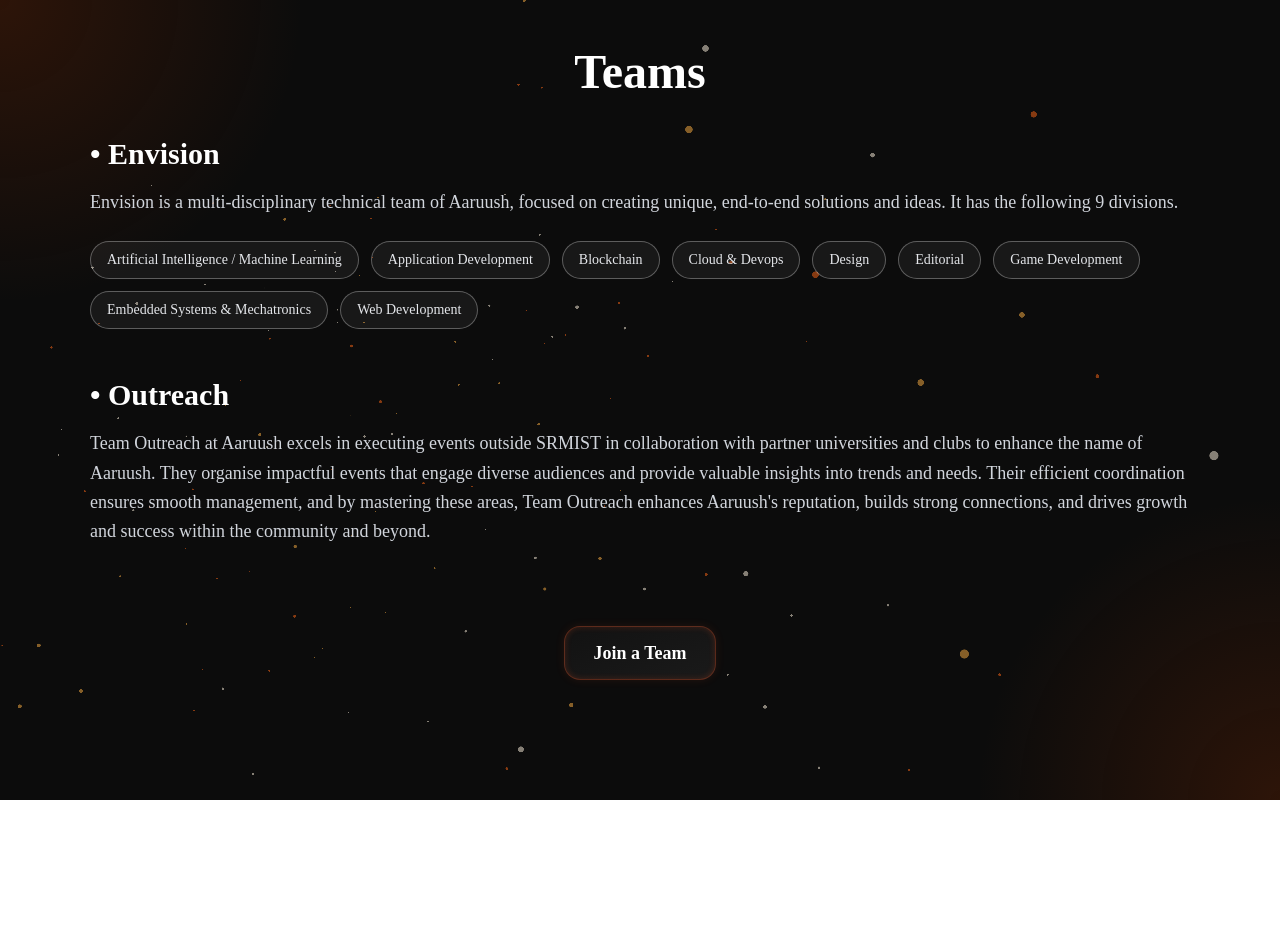
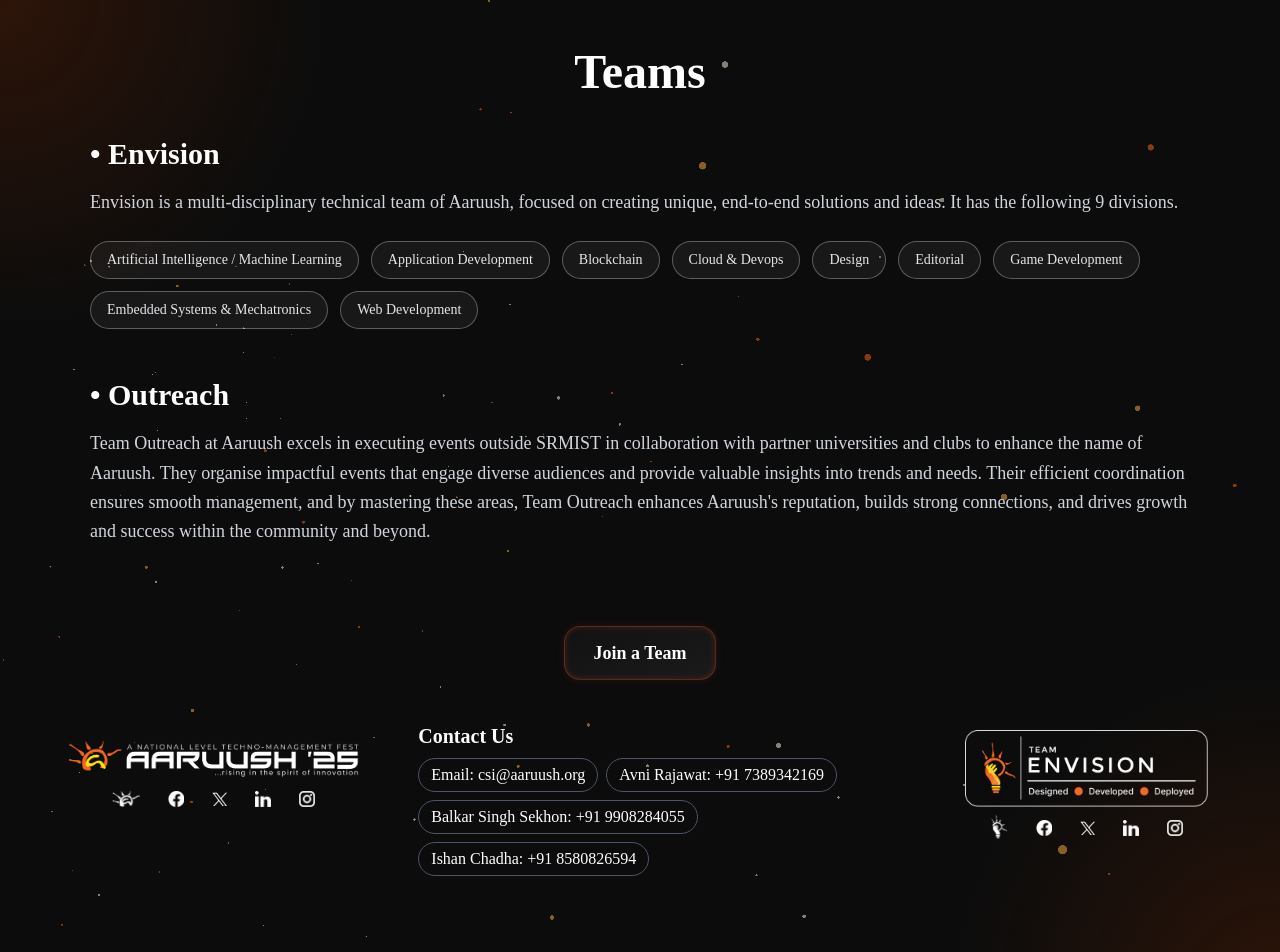
Before and after one commit to team-envision/CFA-25-frontend, a Next.js app: page /components/Teams in a window 1280 px wide. Shown: the top 952 px of the page. Before the commit the page ends 800 px from the top, so only its background shows below. Built offline with nearby package versions, Linux system fonts and the light colour scheme.

Commit message:
updated structure

```diff
--- a/src/app/components/Footer/page.tsx
+++ b/src/app/components/Footer/page.tsx
@@ -7,7 +7,7 @@
 
 const Footer = () => {
   return (
-    <div className="footer bottom-0 w-full min-h-[25vh] bg-[#000000] z-10 flex flex-col lg:flex-row px-4 sm:px-6 lg:px-[5vw] pt-4 lg:pt-[2vw] pb-4 box-border overflow-hidden">
+    <div className="footer bottom-0 w-full min-h-[25vh] bg-[#00000000] z-10 flex flex-col lg:flex-row px-4 sm:px-6 lg:px-[5vw] pt-4 lg:pt-[2vw] pb-4 box-border overflow-hidden">
       {/* Left Section */}
       <div className="left flex flex-col w-full lg:max-w-[33.3%] mb-6 lg:mb-0 items-center lg:-ml-16 lg:mr-10">
 
--- a/src/app/components/Teams/page.tsx
+++ b/src/app/components/Teams/page.tsx
@@ -2,6 +2,7 @@
 
 import React from "react";
 import Particles from "../Particles"; // Adjust path based on your project structure
+import FooterSection from '../Footer/page'
 
 const Teams = () => {
   return (
@@ -70,12 +71,14 @@
           </div>
 
           <div className="flex justify-center mt-8 mb-6">
-            <button className="px-5 py-2 sm:px-6 sm:py-2.5 md:px-7 md:py-3 border border-[#ff5a28]/30 rounded-xl sm:rounded-2xl text-sm sm:text-base md:text-lg font-bold bg-gradient-to-br from-[#121212] to-[#1a1a1a] text-white shadow-[inset_0_0_6px_rgba(255,90,40,0.2),0_0_10px_rgba(255,90,40,0.1)] backdrop-blur transition hover:from-[#1e1e1e] hover:to-[#2a2a2a] active:scale-95 transition-transform">
+            <button className="px-5 py-2 sm:px-6 sm:py-2.5 md:px-7 md:py-3 border border-[#ff5a28]/30 rounded-xl sm:rounded-2xl text-sm sm:text-base md:text-lg font-bold bg-gradient-to-br from-[#121212] to-[#1a1a1a] text-white shadow-[inset_0_0_6px_rgba(255,90,40,0.2),0_0_10px_rgba(255,90,40,0.1)] backdrop-blur  hover:from-[#1e1e1e] hover:to-[#2a2a2a] active:scale-95 transition-transform">
               Join a Team
             </button>
           </div>
         </div>
+        <FooterSection/>
       </div>
+
     </div>
   );
 };
--- a/src/app/page.tsx
+++ b/src/app/page.tsx
@@ -37,10 +37,6 @@
   {
     component: <Domains />,
     color: '#ed649e',
-  },
-  {
-    component: <FooterSection />,
-    color: '#fd521a',
   },
   {
     component: <Recruitment />,
```
